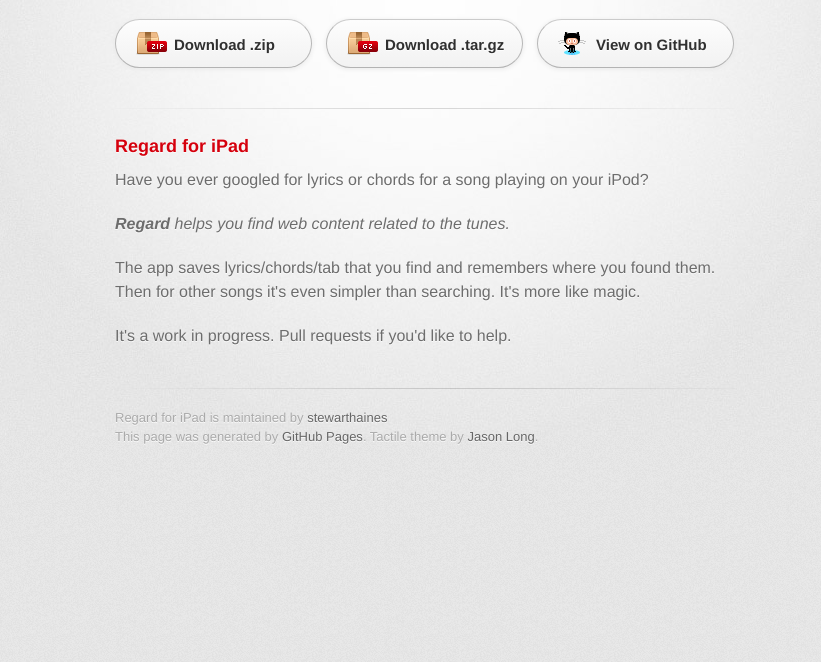
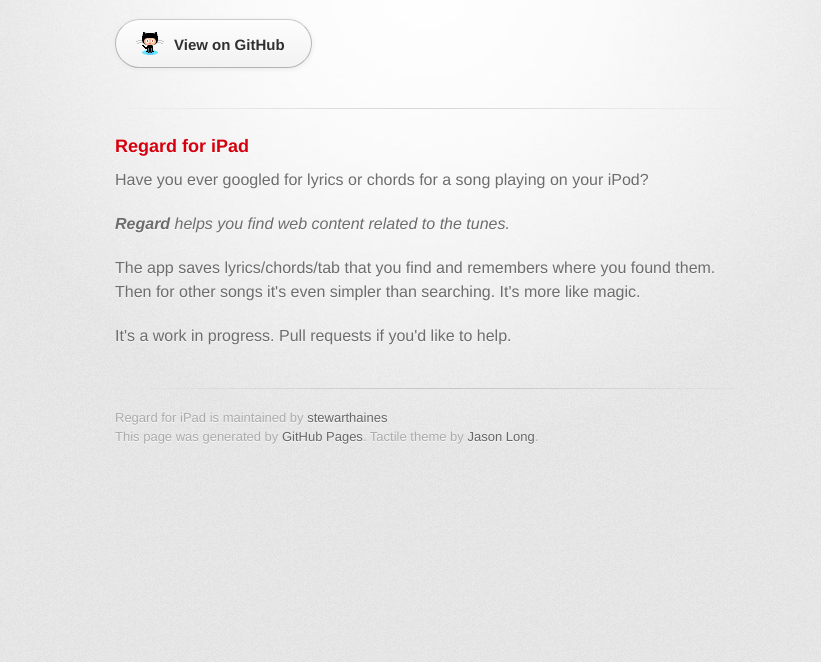
Before and after one commit to stewarthaines/regard-ios, a plain HTML site: page index.html in a window 1280 px wide. Shown: the part 138-800 px from the top of the page, without its empty margins (215-1036 px from the left). Drawn offline with Linux system fonts and the light colour scheme; a web font is replaced by a local one.

Commit message:
removes download links
don't want to encourage that at this point.

```diff
--- a/index.html
+++ b/index.html
@@ -23,8 +23,8 @@
         </header>
 
         <section id="downloads" class="clearfix">
-          <a href="https://github.com/stewarthaines/regard-ios/zipball/master" id="download-zip" class="button"><span>Download .zip</span></a>
-          <a href="https://github.com/stewarthaines/regard-ios/tarball/master" id="download-tar-gz" class="button"><span>Download .tar.gz</span></a>
+          <!--a href="https://github.com/stewarthaines/regard-ios/zipball/master" id="download-zip" class="button"><span>Download .zip</span></a-->
+          <!--a href="https://github.com/stewarthaines/regard-ios/tarball/master" id="download-tar-gz" class="button"><span>Download .tar.gz</span></a-->
           <a href="https://github.com/stewarthaines/regard-ios" id="view-on-github" class="button"><span>View on GitHub</span></a>
         </section>
 
```
